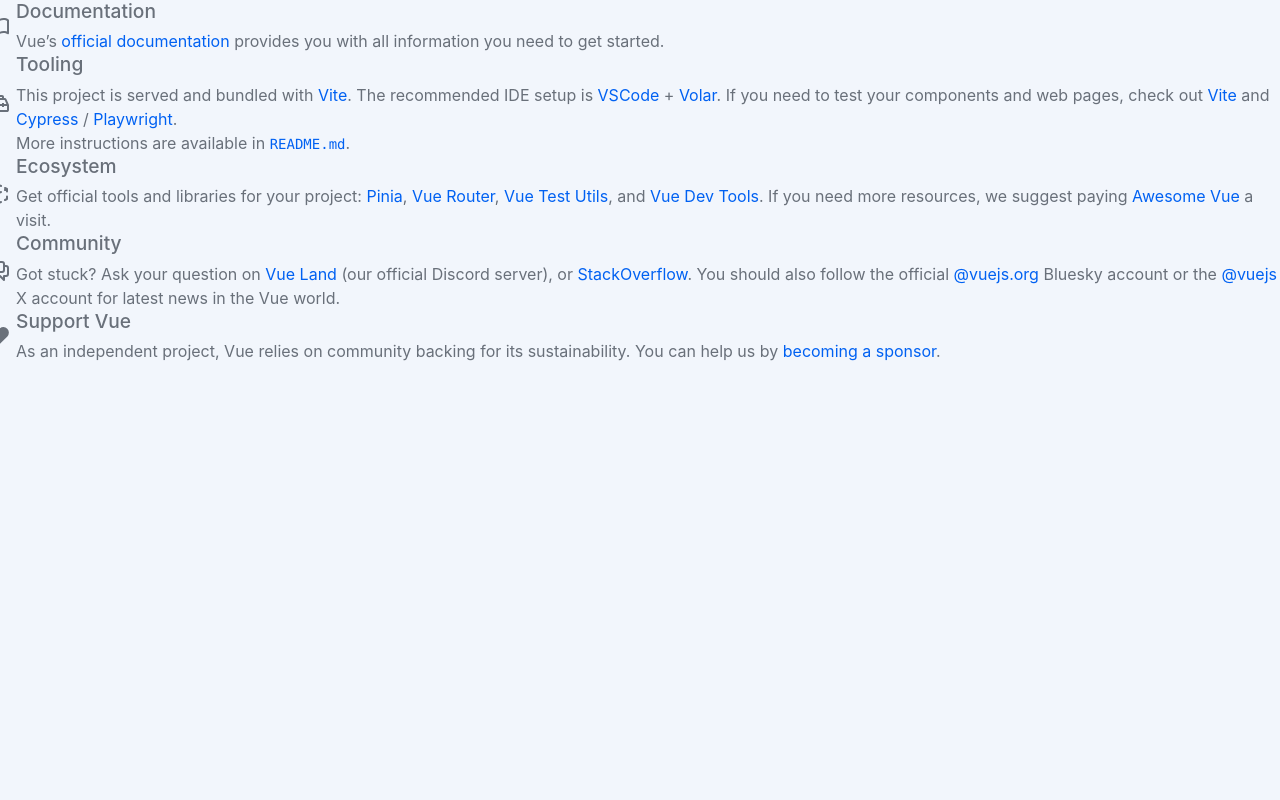
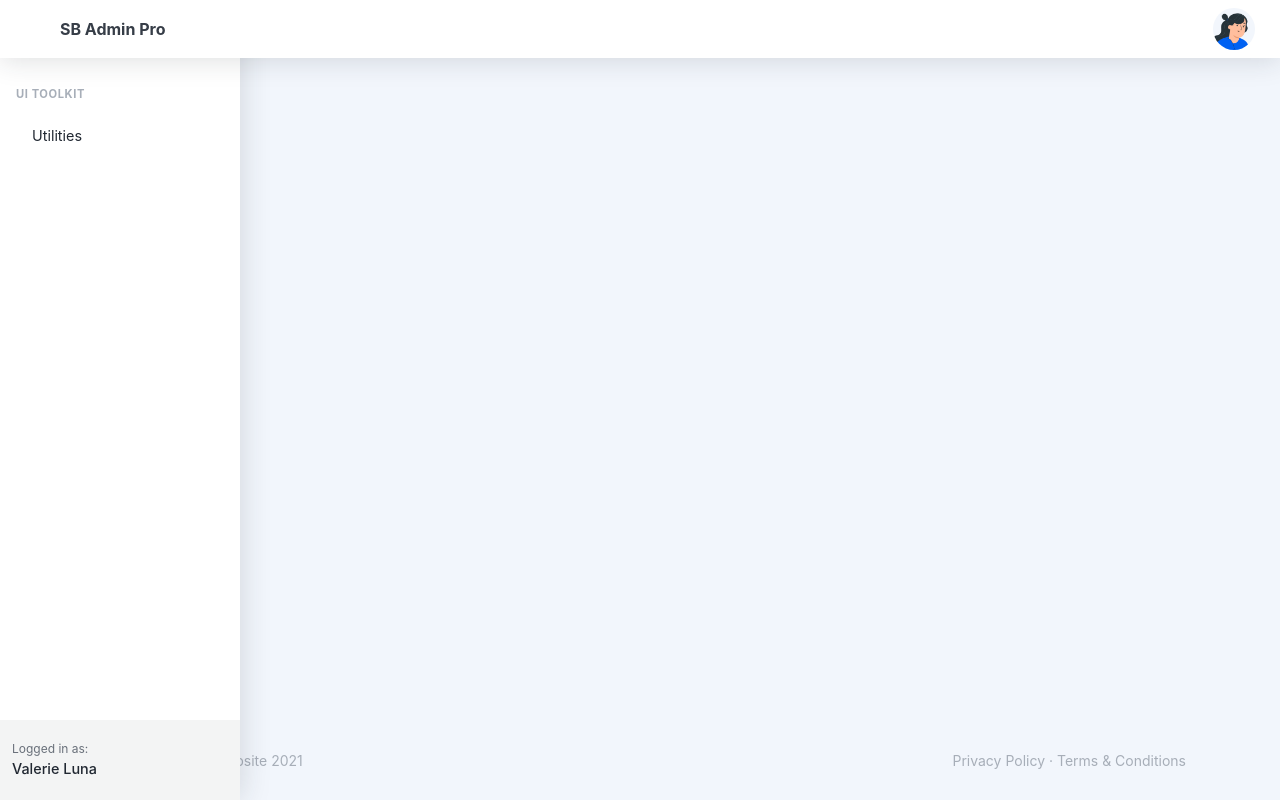
Before and after one commit to KevinGSilva/book-management-vue, a Vue app: page / in a window 1280 px wide. Built offline with nearby package versions, Linux system fonts and the light colour scheme; a web font is replaced by a local one.

Commit message:
Implementando template no dashboard

```diff
--- a/src/views/HomeView.vue
+++ b/src/views/HomeView.vue
@@ -4,6 +4,88 @@
 
 <template>
   <main>
-    <TheWelcome />
+    <div class="nav-fixed">
+      <nav class="topnav navbar navbar-expand shadow justify-content-between justify-content-sm-start navbar-light bg-white" id="sidenavAccordion">
+
+              <button class="btn btn-icon btn-transparent-dark order-1 order-lg-0 me-2 ms-lg-2 me-lg-0" id="sidebarToggle" @click="toggleSidebar">
+                  <i data-feather="menu"></i>
+                <i data-feather="menu"></i>
+              </button>
+
+              <a class="navbar-brand pe-3 ps-4 ps-lg-2" href="index.html">SB Admin Pro</a>
+
+              <ul class="navbar-nav align-items-center ms-auto">
+
+                  <li class="nav-item dropdown no-caret dropdown-user me-3 me-lg-4">
+                      <a class="btn btn-icon btn-transparent-dark dropdown-toggle" id="navbarDropdownUserImage" href="javascript:void(0);" role="button" data-bs-toggle="dropdown" aria-haspopup="true" aria-expanded="false"><img class="img-fluid" src="@/assets/img/illustrations/profiles/profile-1.png" /></a>
+                      <div class="dropdown-menu dropdown-menu-end border-0 shadow animated--fade-in-up" aria-labelledby="navbarDropdownUserImage">
+                          <h6 class="dropdown-header d-flex align-items-center">
+                              <img class="dropdown-user-img" src="@/assets/img/illustrations/profiles/profile-1.png" />
+                              <div class="dropdown-user-details">
+                                  <div class="dropdown-user-details-name">Valerie Luna</div>
+                                  <div class="dropdown-user-details-email">vluna@aol.com</div>
+                              </div>
+                          </h6>
+                          <div class="dropdown-divider"></div>
+                          <a class="dropdown-item" href="#!">
+                              <div class="dropdown-item-icon"><i data-feather="settings"></i></div>
+                              Account
+                          </a>
+                          <a class="dropdown-item" href="#!">
+                              <div class="dropdown-item-icon"><i data-feather="log-out"></i></div>
+                              Logout
+                          </a>
+                      </div>
+                  </li>
+              </ul>
+      </nav>
+      <div id="layoutSidenav">
+          <div id="layoutSidenav_nav">
+              <nav class="sidenav shadow-right sidenav-light">
+                  <div class="sidenav-menu">
+                      <div class="nav accordion" id="accordionSidenav">
+
+
+                          <div class="sidenav-menu-heading">UI Toolkit</div>
+
+                          <a class="nav-link collapsed" href="javascript:void(0);" data-bs-toggle="collapse" data-bs-target="#collapseUtilities" aria-expanded="false" aria-controls="collapseUtilities">
+                              <div class="nav-link-icon"><i data-feather="tool"></i></div>
+                              Utilities
+                              <div class="sidenav-collapse-arrow"><i class="fas fa-angle-down"></i></div>
+                          </a>
+                          <div class="collapse" id="collapseUtilities" data-bs-parent="#accordionSidenav">
+                              <nav class="sidenav-menu-nested nav">
+                                  <a class="nav-link" href="animations.html">Animations</a>
+                              </nav>
+                          </div>
+                      </div>
+                  </div>
+
+                  <div class="sidenav-footer">
+                      <div class="sidenav-footer-content">
+                          <div class="sidenav-footer-subtitle">Logged in as:</div>
+                          <div class="sidenav-footer-title">Valerie Luna</div>
+                      </div>
+                  </div>
+              </nav>
+          </div>
+          <div id="layoutSidenav_content">
+              <main>
+              </main>
+              <footer class="footer-admin mt-auto footer-light">
+                  <div class="container-xl px-4">
+                      <div class="row">
+                          <div class="col-md-6 small">Copyright &copy; Your Website 2021</div>
+                          <div class="col-md-6 text-md-end small">
+                              <a href="#!">Privacy Policy</a>
+                              &middot;
+                              <a href="#!">Terms &amp; Conditions</a>
+                          </div>
+                      </div>
+                  </div>
+              </footer>
+          </div>
+      </div>
+    </div>
   </main>
 </template>
```
